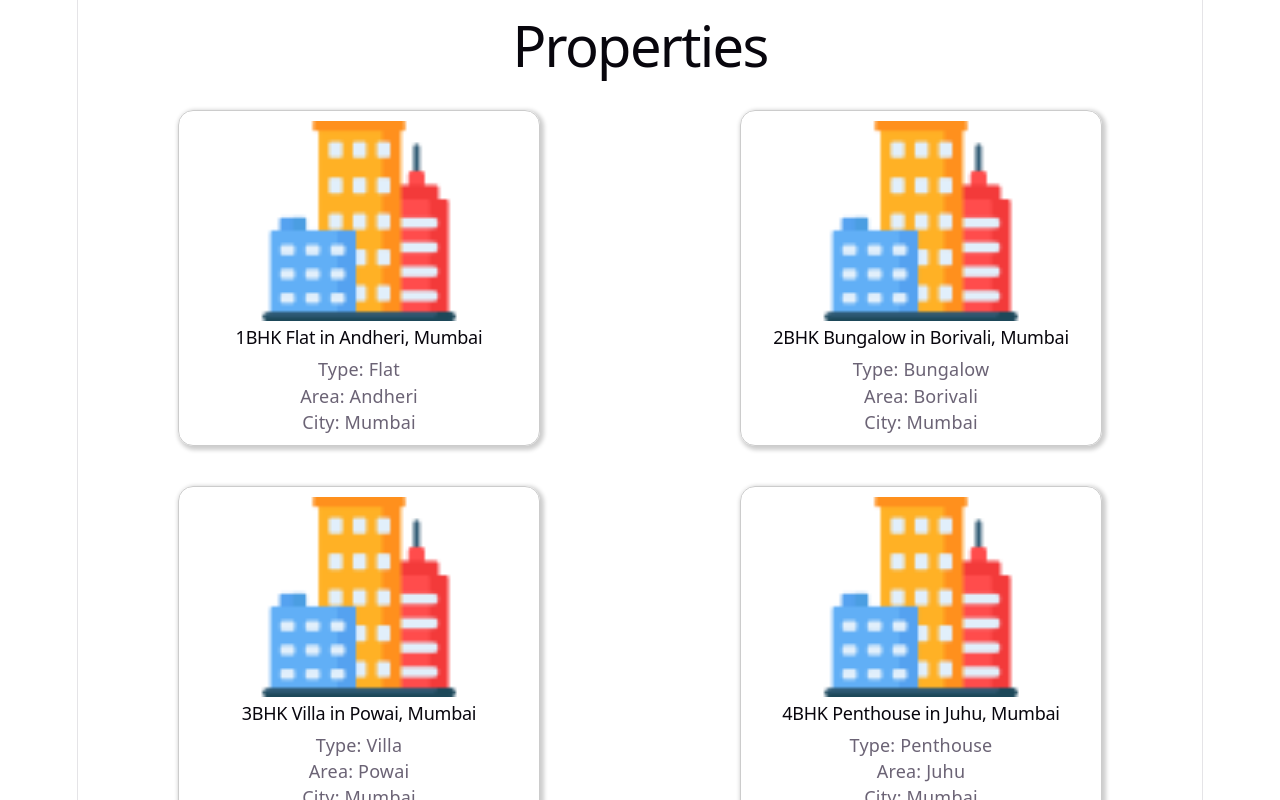
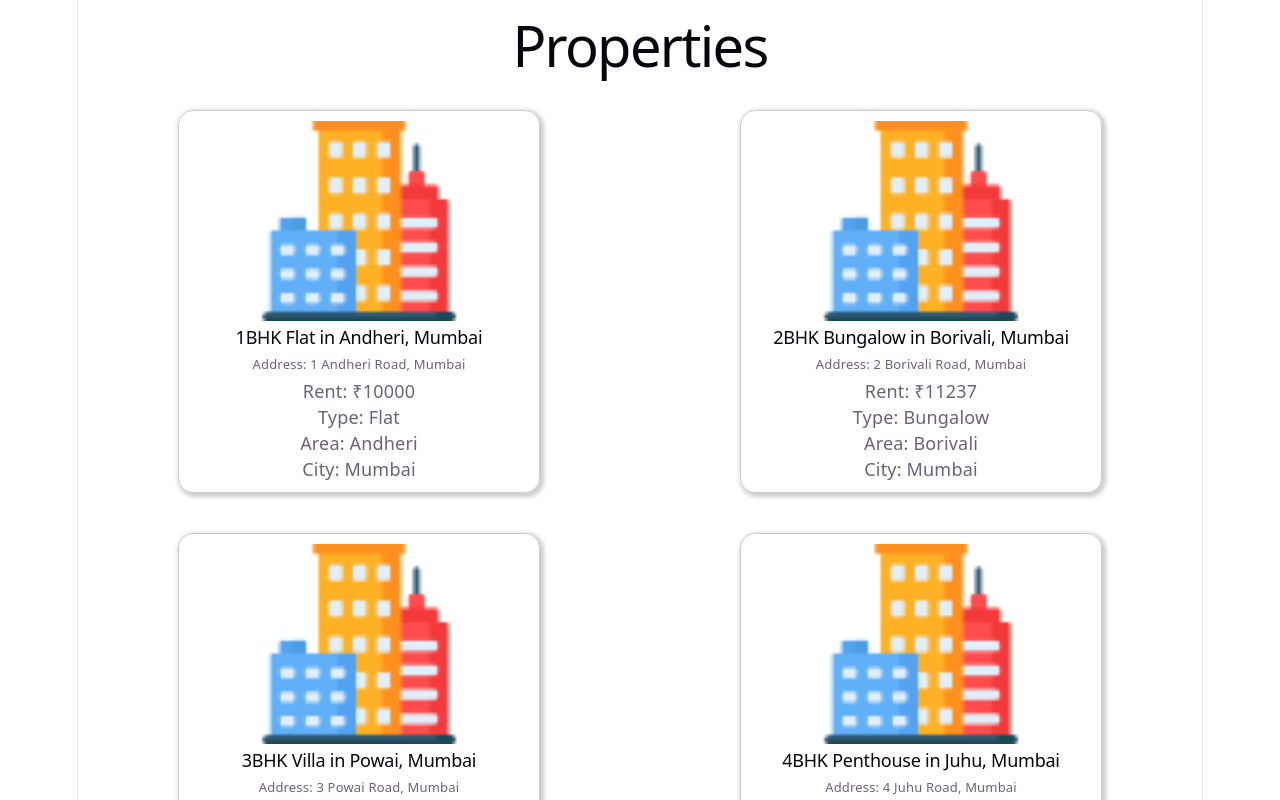
Before and after one commit to sakshi07bhosale/Easy-rent-react-app, a React (Vite) app: page /properties in a window 1280 px wide. Shown: the top 800 px of the page. Built offline with nearby package versions, Linux system fonts and the light colour scheme.

Commit message:
property address are set perfectly

```diff
--- a/src/components/PropertyCard/PropertyCard.css
+++ b/src/components/PropertyCard/PropertyCard.css
@@ -21,4 +21,11 @@
 
 .property-title{
     font-size: 18px;
+    margin-bottom: 3px;
 }
+
+.property-address{
+    font-size: 13px;
+    margin:0 auto;
+    padding: 0 auto;
+}
--- a/src/components/PropertyCard/PropertyCard.jsx
+++ b/src/components/PropertyCard/PropertyCard.jsx
@@ -1,11 +1,13 @@
 import "./PropertyCard.css";
 import DummyImg from "./../../components/PropertyCard/building.png";
 
-function PropertyCard({ title,  city, area, propertyType }){
+function PropertyCard({ title, address, city, area, propertyType, rent }){
     return (
         <div className="property-card">
             <img src={DummyImg} alt="property" className="property-Img" />
             <h2 className="property-title">{title}</h2>
+            <p className="property-address">Address: {address}</p>
+            <p>Rent: ₹{rent}</p>
             <p>Type: {propertyType}</p>
             <p>Area: {area}</p>
             <p>City: {city}</p>
--- a/src/views/Properties/Properties.jsx
+++ b/src/views/Properties/Properties.jsx
@@ -8,14 +8,16 @@ function Properties() {
             <h1>Properties</h1>
             <div className="properties-container">
                 {PROPERTIES.map((propertyObj) => {
-                    const { id, title,  city, area, propertyType } = propertyObj;
+                    const { id, title, city, area, propertyType, rent, address } = propertyObj;
                     return (
                         <PropertyCard
                             key={id}
                             title={title}
+                            address={address}
                             city={city}
                             area={area}
                             propertyType={propertyType}
+                            rent={rent}
                         />
                     );
                 })}
--- a/src/views/data.jsx
+++ b/src/views/data.jsx
@@ -107,6 +107,8 @@ const PROPERTIES = Array.from({ length: 200 }, (_, index) => {
   const propertyType = propertyTypes[index % propertyTypes.length];
   const size = sizes[(index + 1) % sizes.length];
   const amenities = selectAmenities(index);
+  const address = `${i} ${area} Road, ${city}`;
+  const rent = 10000 + ((index * 1237) % 90000);
   const rating = getRating(index);
   const reviews = getReviews(index);
   const owner = getOwner(index);
@@ -121,6 +123,8 @@ const PROPERTIES = Array.from({ length: 200 }, (_, index) => {
     propertyType,
     size,
     amenities,
+    address,
+    rent,
     photos: [],
     rating,
     reviews,
```
